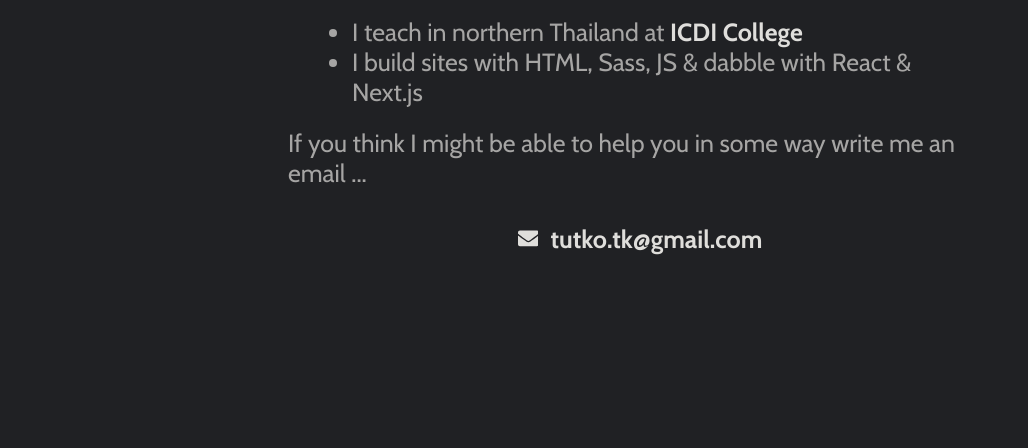
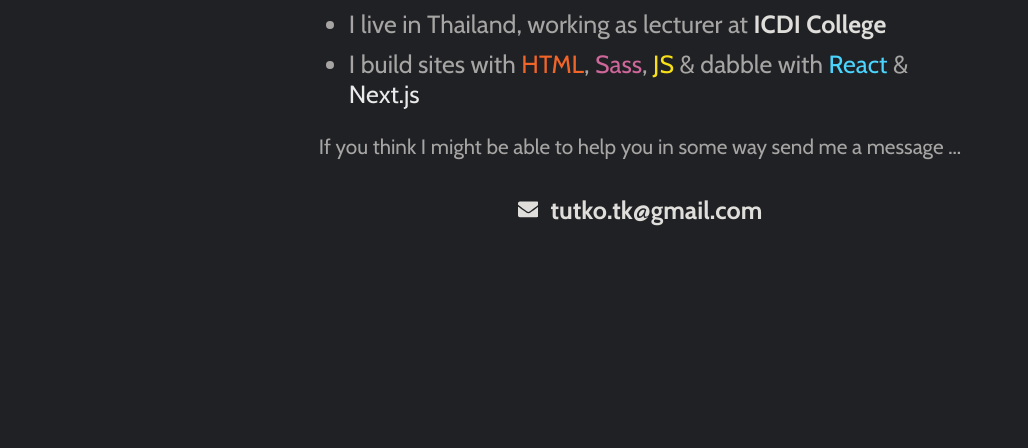
Before and after one commit to tutkotk/tutko.tk, a plain HTML site: page index.html in a window 1280 px wide. Shown: the part 352-800 px from the top of the page, without its empty margins (0-1028 px from the left). Drawn offline with nearby package versions, Linux system fonts and the light colour scheme.

Commit message:
Add files via upload

```diff
--- a/index.html
+++ b/index.html
@@ -20,8 +20,6 @@
       <a class="main-logo" href="https://www.tutko.tk">
         <span><span class="inner">tutko</span>.tk</span>
       </a>
-
-      <nav></nav>
     </header>
 
     <main>
@@ -29,24 +27,28 @@
 
       <div class="description">
         <p>
-          My name is <span class="name">Martin</span>, welcome to my own little
+          My name is
+          <span class="name">Martin Tutko</span>, welcome to my own little
           corner of cyberspace
         </p>
 
         <ul>
           <li>
-            I teach in northern Thailand at
+            I live in Thailand, working as lecturer at
             <a href="http://www.icdi.cmu.ac.th/About/Staff.aspx?type=5"
               >ICDI College</a
             >
           </li>
           <li>
-            I build sites with HTML, Sass, JS & dabble with React & Next.js
+            I build sites with <span class="html">HTML</span>,
+            <span class="sass">Sass</span>, <span class="js">JS</span> & dabble
+            with <span class="react">React</span> &
+            <span class="nextjs">Next.js</span>
           </li>
         </ul>
 
         <p>
-          If you think I might be able to help you in some way write me an email
+          If you think I might be able to help you in some way send me a message
           ...
         </p>
       </div>
--- a/style.css
+++ b/style.css
@@ -1,6 +1,7 @@
 * {
   margin: 0px;
   padding: 0px;
+  box-sizing: border-box;
   /* border: 1px solid white; */
 }
 
@@ -31,15 +32,17 @@ a {
 }
 
 .header {
+  position: fixed;
+
   display: flex;
-  justify-content: space-between;
+  justify-content: flex-start;
   align-items: center;
-  position: fixed;
   width: 100%;
 }
 
 .header a {
   text-decoration: none;
+  line-height: 1;
 }
 
 .inner {
@@ -47,52 +50,37 @@ a {
 }
 
 .main-logo {
-  font-size: 4.3rem;
+  font-size: 3.583rem;
   font-weight: bold;
   color: rgb(230, 0, 18);
   margin: 2.074rem;
 }
 
-ul {
-  display: flex;
-  margin: 2.074rem;
-}
-
-ul li:first-child {
-  margin-right: 2.074rem;
-}
-
-.main-nav {
-  color: #dfdedb;
-  font-size: 2.074rem;
-  text-decoration: none;
-  text-transform: lowercase;
-}
-
 main {
-  min-height: 100vh;
-  background-color: rgb(32, 33, 36);
   display: flex;
   flex-direction: column;
   justify-content: center;
   align-items: center;
+
+  min-height: 100vh;
+  background-color: rgb(32, 33, 36);
 }
 
 main .description {
   display: flex;
   flex-direction: column;
   justify-content: center;
-  align-items: center;
+  align-items: flex-start;
 }
 
 main h1 {
-  font-size: 5.16rem;
+  font-size: 4.3rem;
   color: #dfdedb;
   margin-bottom: 3.583rem;
 }
 
 main p {
-  font-size: 2.488rem;
+  font-size: 2.074rem;
   color: rgba(223, 222, 219, 0.7);
   max-width: 55vw;
   font-weight: normal;
@@ -103,6 +91,7 @@ main ul {
   flex-direction: column;
   justify-content: center;
   max-width: 45vw;
+  margin-left: 3rem;
 }
 
 main li {
@@ -111,12 +100,16 @@ main li {
   font-weight: normal;
 }
 
-main p:nth-child(1),
-main p:nth-child(2) {
+main li:nth-child(1) {
+  margin-bottom: 1rem;
+}
+
+main p:nth-child(1) {
   margin-bottom: 2.488rem;
 }
 
 main p:nth-child(3) {
+  margin-top: 2.488rem;
   margin-bottom: 3.583rem;
 }
 
@@ -137,6 +130,30 @@ main a {
 
   text-decoration: none;
   font-weight: bold;
+}
+
+main .name {
+  color: #dfdedb;
+}
+
+main .html {
+  color: rgb(241, 101, 41);
+}
+
+main .sass {
+  color: rgb(206, 103, 154);
+}
+
+main .js {
+  color: rgb(247, 224, 24);
+}
+
+main .react {
+  color: rgb(74, 213, 255);
+}
+
+main .nextjs {
+  color: rgb(234, 234, 234);
 }
 
 .mailto {
```
Also changed, not shown: googleeeeceedf3098ee87.html (added, +1 -0 lines).
